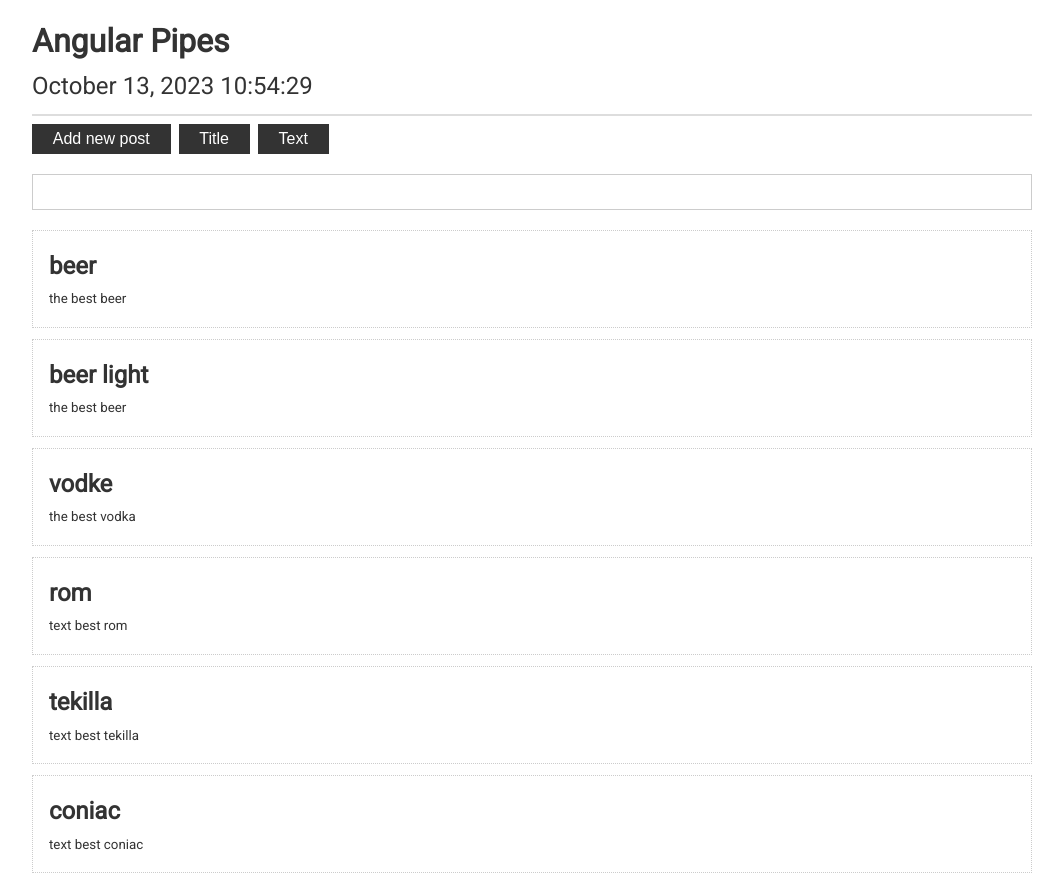
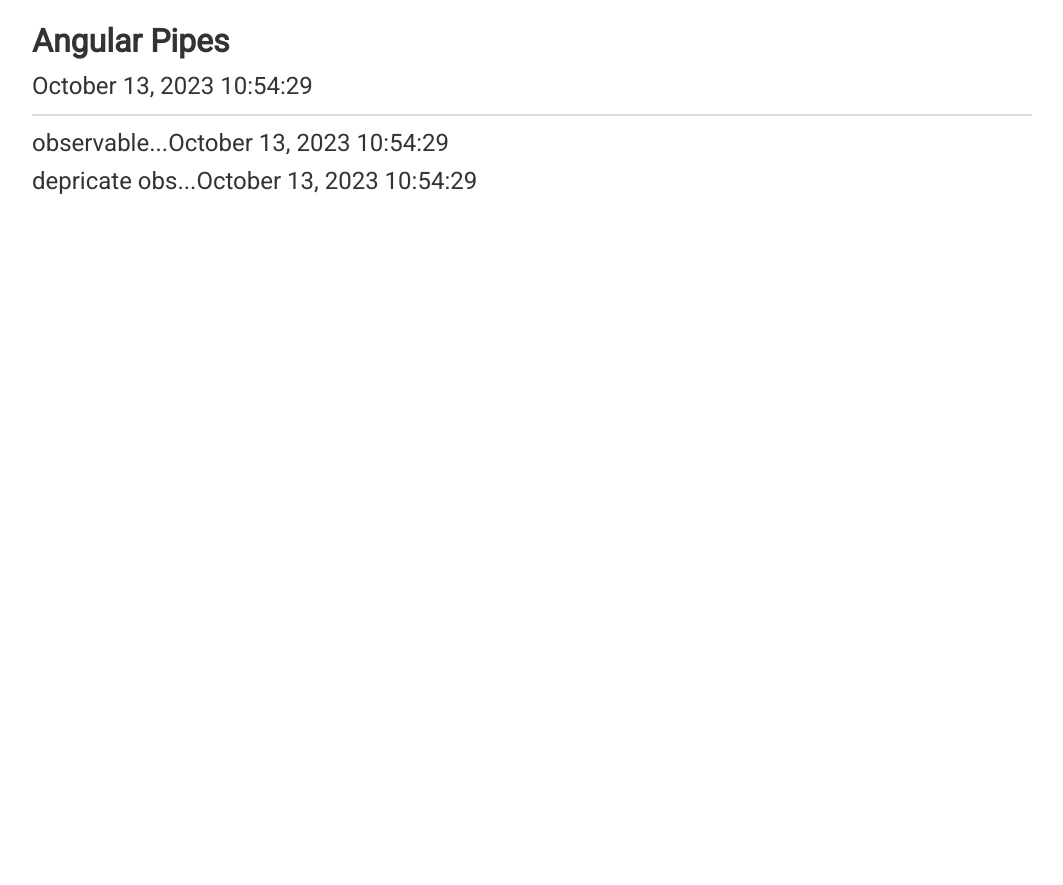
Before and after one commit to SSerg-dev/angular-basic-course, an Angular app: page / in a window 1280 px wide. Shown: the whole page, without its empty margins (108-1171 px from the left). After the commit the page ends 800 px from the top, so only its background shows below. Built offline with nearby package versions, Linux system fonts and the light colour scheme.

Commit message:
lesson #5.10

```diff
--- a/src/app/app.component.html
+++ b/src/app/app.component.html
@@ -5,15 +5,9 @@
   </p>
   <hr />
 
-  <button class="btn" (click)="addPost()" >Add new post</button>
+  <!-- <p>wait promise... {{ promise | async }}</p> -->
+  <!-- <p>{{result}}</p> -->
+  <p>observable...{{observable$ | async | date : "MMMM dd, yyyy hh:mm:ss" }}</p>
 
-  <button class="btn" (click)="searchField = 'title'">Title</button>
-  <button class="btn" (click)="searchField = 'text'">Text</button>
-
-  <input type="text" [(ngModel)]="search" />
-
-  <div class="card" *ngFor="let post of posts | filter : search : searchField">
-    <h2>{{ post.title }}</h2>
-    <small>{{ post.text }}</small>
-  </div>
+  <p>depricate obs...{{ obs | date : "MMMM dd, yyyy hh:mm:ss"}}</p>
 </div>
--- a/src/app/app.component.ts
+++ b/src/app/app.component.ts
@@ -1,4 +1,5 @@
 import { Component, OnInit, OnDestroy } from '@angular/core';
+import { Observable } from 'rxjs';
 
 export interface Post {
   title: string;
@@ -14,34 +15,39 @@ export interface Post {
 export class AppComponent implements OnInit, OnDestroy {
   protected date: Date = new Date();
   private intervalDate: unknown = null;
+  protected obs: Date;
 
-  search = '';
-  searchField = 'title';
+  promise: Promise<string> = new Promise<string>((resolve, reject) => {
+    setTimeout(() => {
+      resolve('Promise resolved');
+    }, 4000);
+  });
 
-  posts: Post[] = [
-    { title: 'beer', text: 'the best beer' },
-    { title: 'beer light', text: 'the best beer' },
-    { title: 'vodke', text: 'the best vodka' },
-    { title: 'rom', text: 'text best rom' },
-    { title: 'tekilla', text: 'text best tekilla' },
-    { title: 'coniac', text: 'text best coniac' },
-  ];
+  // result: unknown;
+  // response: unknown = this.promise.then((value) => {
+  //   this.result = value;
+  // });
 
-  constructor() {}
+  observable$: Observable<Date> = new Observable((obs) => {
+    setInterval(() => {
+      obs.next(new Date());
+    });
+  });
+
+  constructor() {
+    this.obs = new Date();
+  }
 
   // methods
-  addPost() {
-    this.posts.unshift(
-      {
-        title: 'new post title',
-        text: 'new post text'
-      }
-    )
-  }
+
   ngOnInit(): void {
     this.intervalDate = setInterval(() => {
       this.date = new Date();
     }, 1000);
+
+    this.observable$.subscribe((obs) => {
+      this.obs = obs;
+    });
   }
   ngOnDestroy(): void {
     this.intervalDate = null;
```
